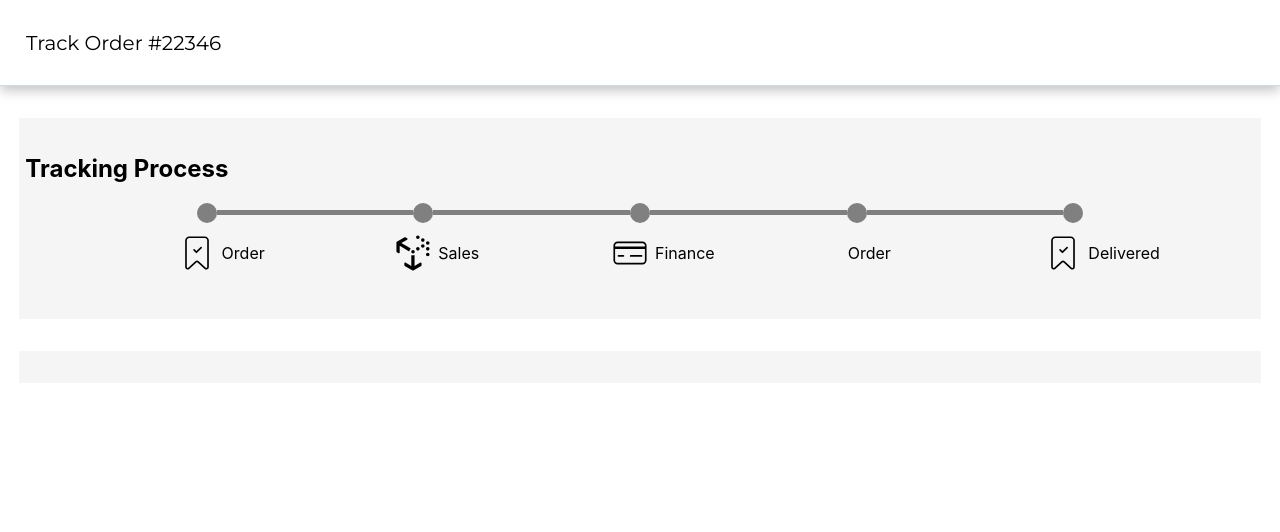
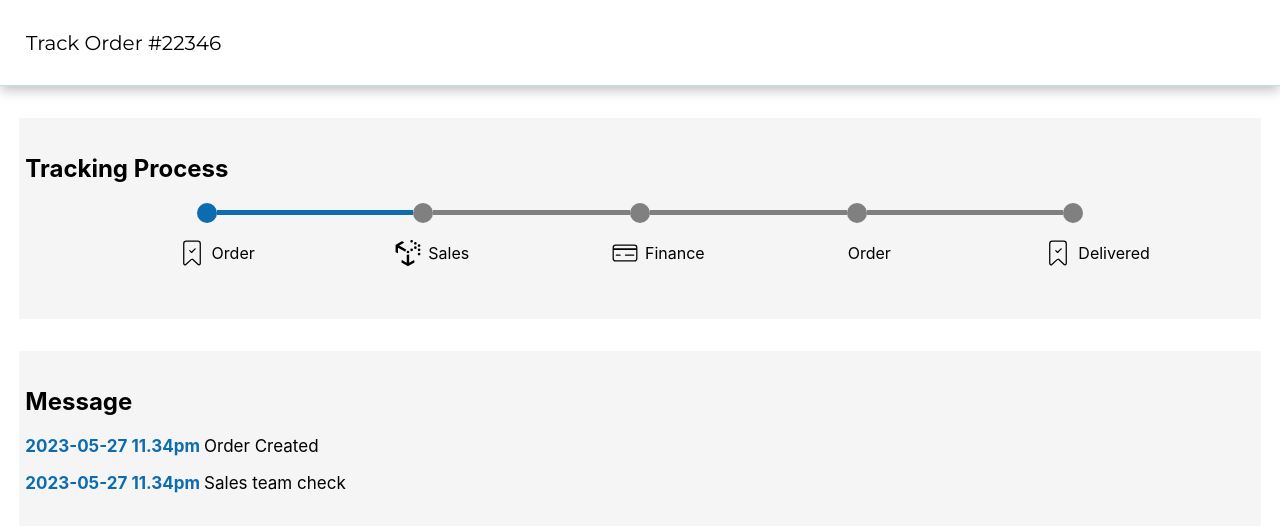
Before and after one commit to Jamiu-Tijani/trakker, a React (Create React App) app: page /track in a window 1280 px wide. Shown: the top 532 px of the page. Built offline with nearby package versions, Linux system fonts and the light colour scheme; some icons are missing.

Commit message:
tracking board

```diff
--- a/src/App.tsx
+++ b/src/App.tsx
@@ -21,10 +21,10 @@ function App() {
         <Route path="login" element={<Login />} />
         <Route path="/" element={<Order />} />
         <Route path="/track" element={<Tracking />} />
+        <Route path="confirm" element={<Confirm />} />
+        <Route path="sales" element={<Sales />} />
         <Route path="dashboard" element={<Dashboard />}>
           <Route index element={<DashboardHome />} />
-          <Route path="confirm" element={<Confirm />} />
-          <Route path="sales" element={<Sales />} />
           <Route path="finace" element={<Finance />} />
         </Route>
       </Routes>
--- a/src/Pages/Sales.tsx
+++ b/src/Pages/Sales.tsx
@@ -32,8 +32,8 @@ const Sales = ({ isOpen }: any) => {
               <th>Description</th>
               <th>Unit Price</th>
               <th>Type/Categories</th>
-              <th>Unit of Measurement</th>
               <th>Quantity</th>
+              <th>Status</th>
             </tr>
             <tr onClick={handleAddPro} className="Tbody">
               <td className="sn">1</td>
@@ -41,8 +41,8 @@ const Sales = ({ isOpen }: any) => {
               <td>Big</td>
               <td>500 </td>
               <td>snack</td>
-              <td>number</td>
               <td>30</td>
+              <td>pending</td>
             </tr>
             <tr onClick={handleAddPro} className="Tbody">
               <td className="sn">2</td>
@@ -50,8 +50,7 @@ const Sales = ({ isOpen }: any) => {
               <td>Big</td>
               <td>1900 </td>
               <td>Food</td>
-              <td>dirika</td>
-              <td>70</td>
+              <td>70</td> <td>pending</td>
             </tr>
             <tr onClick={handleAddPro} className="Tbody">
               <td className="sn">3</td>
@@ -59,8 +58,7 @@ const Sales = ({ isOpen }: any) => {
               <td>small</td>
               <td>2500 </td>
               <td>Tech</td>
-              <td>ram</td>
-              <td>10</td>
+              <td>10</td> <td>pending</td>
             </tr>
           </table>
         </div>
--- a/src/Pages/Tracking.tsx
+++ b/src/Pages/Tracking.tsx
@@ -19,44 +19,52 @@ const Tracking = () => {
           <h2>Tracking Process</h2>
 
           <div className="progress">
-            <div className="proCircle">
+            <div className="proCircleComplete">
               <div className="ciDetails">
-                <CiBookmarkCheck style={{ fontSize: "40px" }} />
+                <CiBookmarkCheck style={{ fontSize: "30px" }} />
                 <p>Order </p>
               </div>
             </div>
-            <div className="proLines"></div>
+            <div className="proLineComplete"></div>
             <div className="proCircle">
               <div className="ciDetails">
-                <FaUncharted style={{ fontSize: "40px" }} />
+                <FaUncharted style={{ fontSize: "30px" }} />
                 <p>Sales </p>
               </div>
             </div>
             <div className="proLines"></div>
             <div className="proCircle">
               <div className="ciDetails">
-                <CiCreditCard1 style={{ fontSize: "40px" }} />
+                <CiCreditCard1 style={{ fontSize: "30px" }} />
                 <p>Finance </p>
               </div>
             </div>
             <div className="proLines"></div>
             <div className="proCircle">
               <div className="ciDetails">
-                <FaListCheck style={{ fontSize: "40px" }} />
+                <FaListCheck style={{ fontSize: "30px" }} />
                 <p>Order</p>
               </div>
             </div>
             <div className="proLines"></div>
             <div className="proCircle">
               <div className="ciDetails">
-                <CiBookmarkCheck style={{ fontSize: "40px" }} />
+                <CiBookmarkCheck style={{ fontSize: "30px" }} />
                 <p>Delivered</p>
               </div>
             </div>
           </div>
         </div>
         <div className="proc">
-
+          <h2>Message</h2>
+          <div className="message">
+            <p>
+              2023-05-27 11.34pm <span>Order Created</span>
+            </p>
+            <p>
+              2023-05-27 11.34pm <span>Sales team check</span>
+            </p>
+          </div>
         </div>
       </div>
     </div>
--- a/src/Styles/track.css
+++ b/src/Styles/track.css
@@ -6,11 +6,11 @@
   margin: 0 auto 5em;
 }
 .proc {
-    width: 98%;
-    margin: 2em auto;
-    background-color: #f5f5f5;
-    padding: 1em .4em;
-    /* height: 300pxz; */
+  width: 98%;
+  margin: 2em auto;
+  background-color: #f5f5f5;
+  padding: 1em 0.4em;
+  /* height: 300pxz; */
 }
 .proCircle {
   width: 20px;
@@ -19,10 +19,22 @@
   border-radius: 100%;
   position: relative;
 }
+.proCircleComplete {
+  width: 20px;
+  height: 20px;
+  background-color: #0d6baf;
+  border-radius: 100%;
+  position: relative;
+}
 .proLines {
   width: 20%;
   height: 5px;
   background-color: grey;
+}
+.proLineComplete {
+  width: 20%;
+  height: 5px;
+  background-color: #0d6baf;
 }
 
 .ciDetails {
@@ -34,3 +46,14 @@
   justify-content: center;
   gap: 5px;
 }
+.message p {
+  color: #0d6baf;
+  font-size: 17px;
+  font-weight: bold;
+}
+
+.message p span {
+  color: #000;
+  font-size: 17px;
+  font-weight: normal;
+}
```
